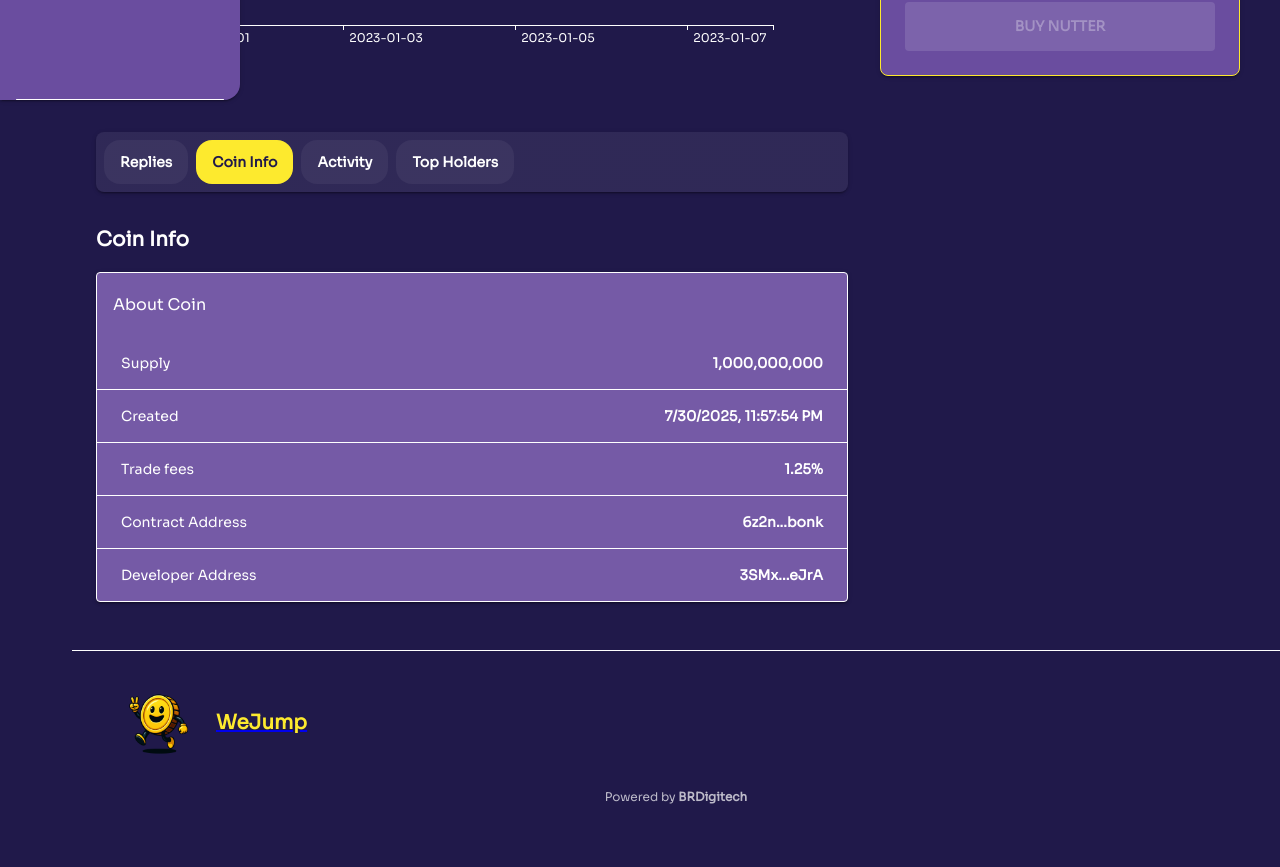
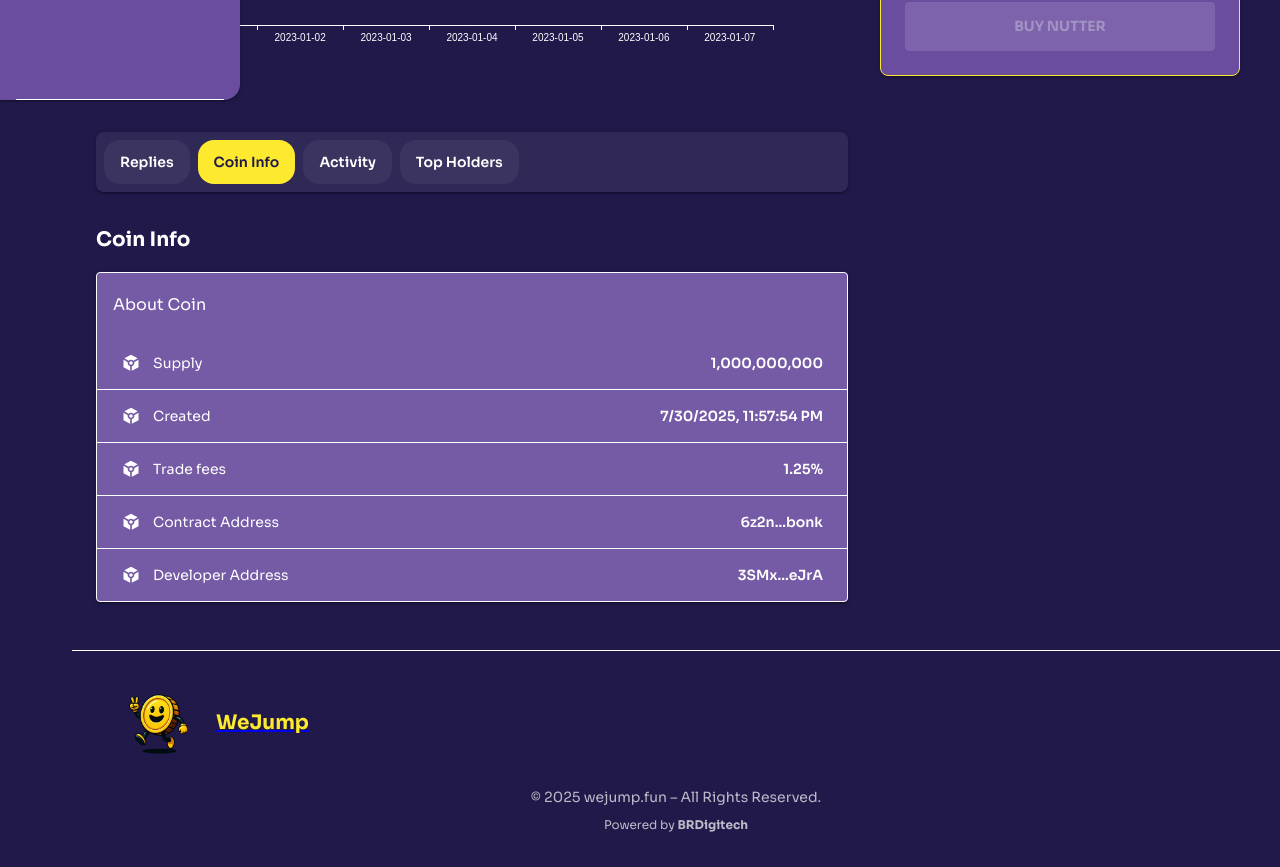
Before and after one commit to TayyabaK/wejump, a Next.js app: page /token/1 in a window 1280 px wide. Shown: the part 700-1567 px from the top of the page. Before the commit the page ends 1539 px from the top, so only its background shows below. Built offline with nearby package versions, Linux system fonts and the light colour scheme; some icons are missing.

Commit message:
refactor: update layout, footer, hero section, token info accordion, and theme for improved styling and functionality, including font integration and icon enhancements

```diff
--- a/src/app/layout.tsx
+++ b/src/app/layout.tsx
@@ -5,8 +5,14 @@ import { ThemeProvider } from '../theme/theme-context';
 import Navbar from '../components/navbar';
 import { LanguageProvider } from '@/i18n/language-context';
 import { Box } from '@mui/material';
-import '@fontsource/sora'; // defaults to 400 weight
 import Footer from '@/components/footer';
+import { Sora } from 'next/font/google';
+
+const sora = Sora({
+  subsets: ['latin'],
+  weight: ['400', '600', '700', '800'], // ✅ This enables bold/heavy font usage
+  variable: '--font-sora',
+});
 
 export const metadata: Metadata = {
   title: 'WeJump – Meme Token Launchpad',
@@ -20,7 +26,7 @@ export default function RootLayout({
 }) {
   return (
     <html lang='en'>
-      <body>
+      <body className={sora.variable}>
         <LanguageProvider>
           <ThemeProvider>
             {/* Sidebar should be first in DOM but with lower z-index */}
--- a/src/components/footer.tsx
+++ b/src/components/footer.tsx
@@ -112,13 +112,22 @@ const Footer = () => {
           </Box>
         </Stack>
 
+        {/* Middle - Copyright Text */}
+        <Typography
+          variant='body2'
+          align='center'
+          color='text.secondary'
+          sx={{ mt: 3 }}>
+          © {new Date().getFullYear()} wejump.fun – All Rights Reserved.
+        </Typography>
+
         {/* Powered By Text - Centered below */}
         <Typography
           variant='caption'
           color='text.secondary'
           align='center'
           display='block'
-          sx={{ mt: 3 }}>
+          sx={{ mt: 1 }}>
           Powered by{' '}
           <a
             href='https://brdigitech.com'
--- a/src/components/hero-section.tsx
+++ b/src/components/hero-section.tsx
@@ -55,10 +55,11 @@ const Hero = () => {
             animate={{ opacity: 1, y: 0 }}
             transition={{ duration: 0.5, delay: 0.2 }}>
             <Typography
-              variant='h3'
+              variant='h1'
               component='h1'
-              fontWeight={800}
               sx={{
+                fontFamily: 'var(--font-sora), sans-serif',
+                fontWeight: 800,
                 background: isDarkMode
                   ? theme.palette.background.default
                   : 'linear-gradient(to right, #fff, #fdea2e)',
@@ -73,17 +74,7 @@ const Hero = () => {
                 mt: 2,
                 lineHeight: 1.2,
               }}>
-              <Box
-                sx={{
-                  display: 'inline',
-                  background: isDarkMode
-                    ? theme.palette.background.default
-                    : 'linear-gradient(to right, #fff, #fdea2e)',
-                  WebkitBackgroundClip: 'text',
-                  WebkitTextFillColor: 'transparent',
-                }}>
-                Welcome to <strong>WeJump</strong>
-              </Box>
+              Welcome to WeJump
             </Typography>
           </motion.div>
 
--- a/src/components/token-detail/token-info-accordion.tsx
+++ b/src/components/token-detail/token-info-accordion.tsx
@@ -7,12 +7,58 @@ import {
   Typography,
   Box,
   useTheme,
+  Stack,
 } from '@mui/material';
 import ExpandMoreIcon from '@mui/icons-material/ExpandMore';
+import {
+  AccountBalanceWallet,
+  AttachMoney,
+  Code,
+  DateRange,
+  Group,
+  Link,
+  LockClock,
+  ShowChart,
+  Storage,
+  Timeline,
+  Token,
+  TrendingUp,
+} from '@mui/icons-material';
 import { useThemeMode } from '@/theme/theme-context';
 
 type TokenInfoAccordionProps = {
   info: Record<string, string | number>;
+};
+
+const getIconForLabel = (label: string) => {
+  switch (label.toLowerCase()) {
+    case 'contract':
+      return <Code fontSize='small' />;
+    case 'market cap':
+      return <AttachMoney fontSize='small' />;
+    case 'holders':
+      return <Group fontSize='small' />;
+    case 'launch date':
+      return <DateRange fontSize='small' />;
+    case 'liquidity':
+      return <AccountBalanceWallet fontSize='small' />;
+    case 'volume':
+      return <ShowChart fontSize='small' />;
+    case 'price':
+      return <TrendingUp fontSize='small' />;
+    case 'website':
+      return <Link fontSize='small' />;
+    case 'blockchain':
+      return <Storage fontSize='small' />;
+    case 'locked':
+      return <LockClock fontSize='small' />;
+    case 'total supply':
+      return <Token fontSize='small' />;
+    case 'price change':
+      return <Timeline fontSize='small' />;
+    default:
+      return <Token fontSize='small' />;
+  }
 };
 
 export default function TokenInfoAccordion({ info }: TokenInfoAccordionProps) {
@@ -49,6 +95,7 @@ export default function TokenInfoAccordion({ info }: TokenInfoAccordionProps) {
               key={label}
               display='flex'
               justifyContent='space-between'
+              alignItems='center'
               px={3}
               py={2}
               sx={{
@@ -57,7 +104,10 @@ export default function TokenInfoAccordion({ info }: TokenInfoAccordionProps) {
                   borderColor: isDarkMode ? '#ffffff' : '#A9A9A9',
                 },
               }}>
-              <Typography variant='body2'>{label}</Typography>
+              <Stack direction='row' alignItems='center' gap={1.5}>
+                {getIconForLabel(label)}
+                <Typography variant='body2'>{label}</Typography>
+              </Stack>
               <Typography variant='body2' fontWeight={600}>
                 {value}
               </Typography>
--- a/src/theme/theme.tsx
+++ b/src/theme/theme.tsx
@@ -3,7 +3,7 @@ import { createTheme } from '@mui/material/styles';
 
 const commonSettings = {
   typography: {
-    fontFamily: 'Sora, sans-serif',
+    fontFamily: 'var(--font-sora), sans-serif',
   },
 };
 
```
